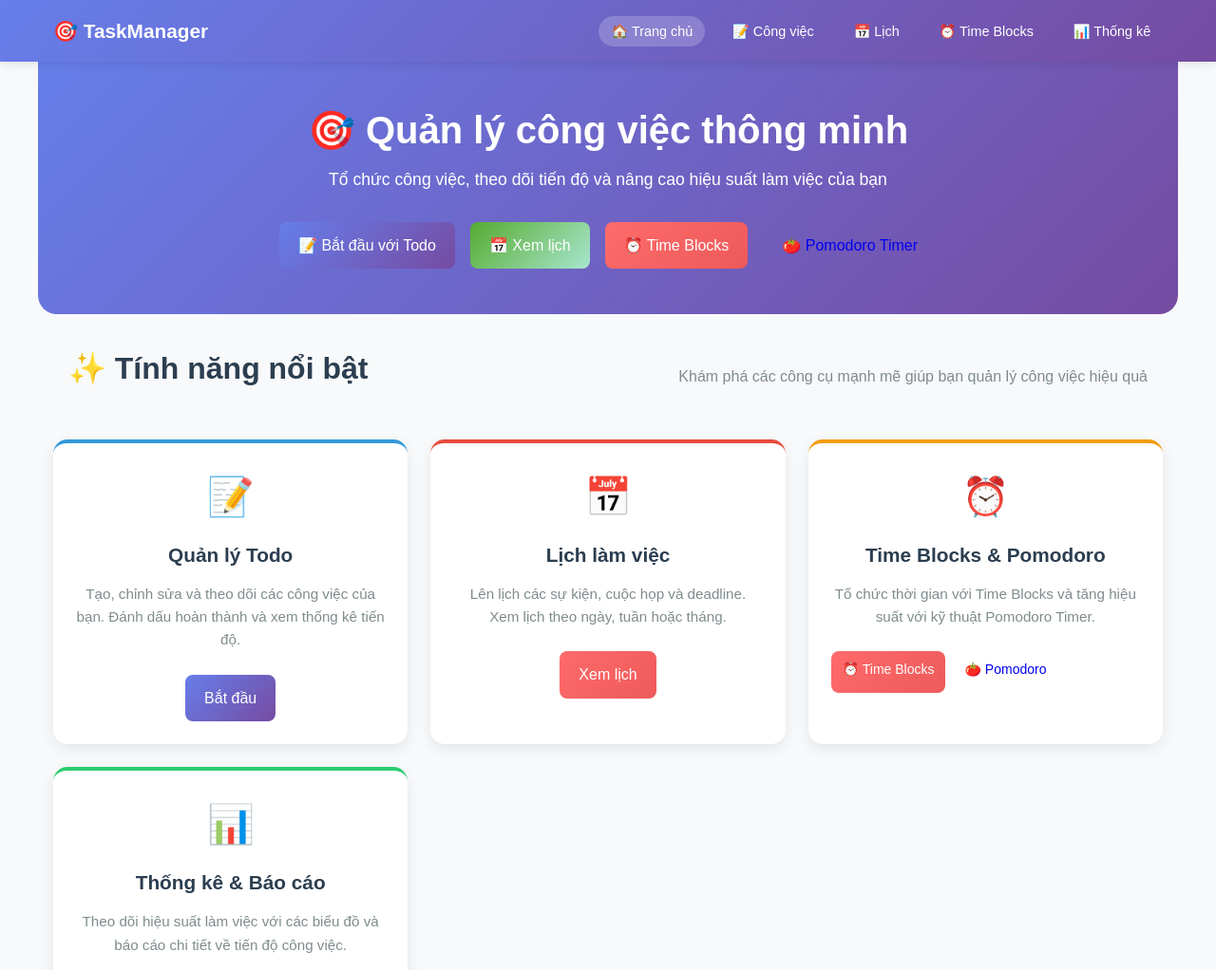
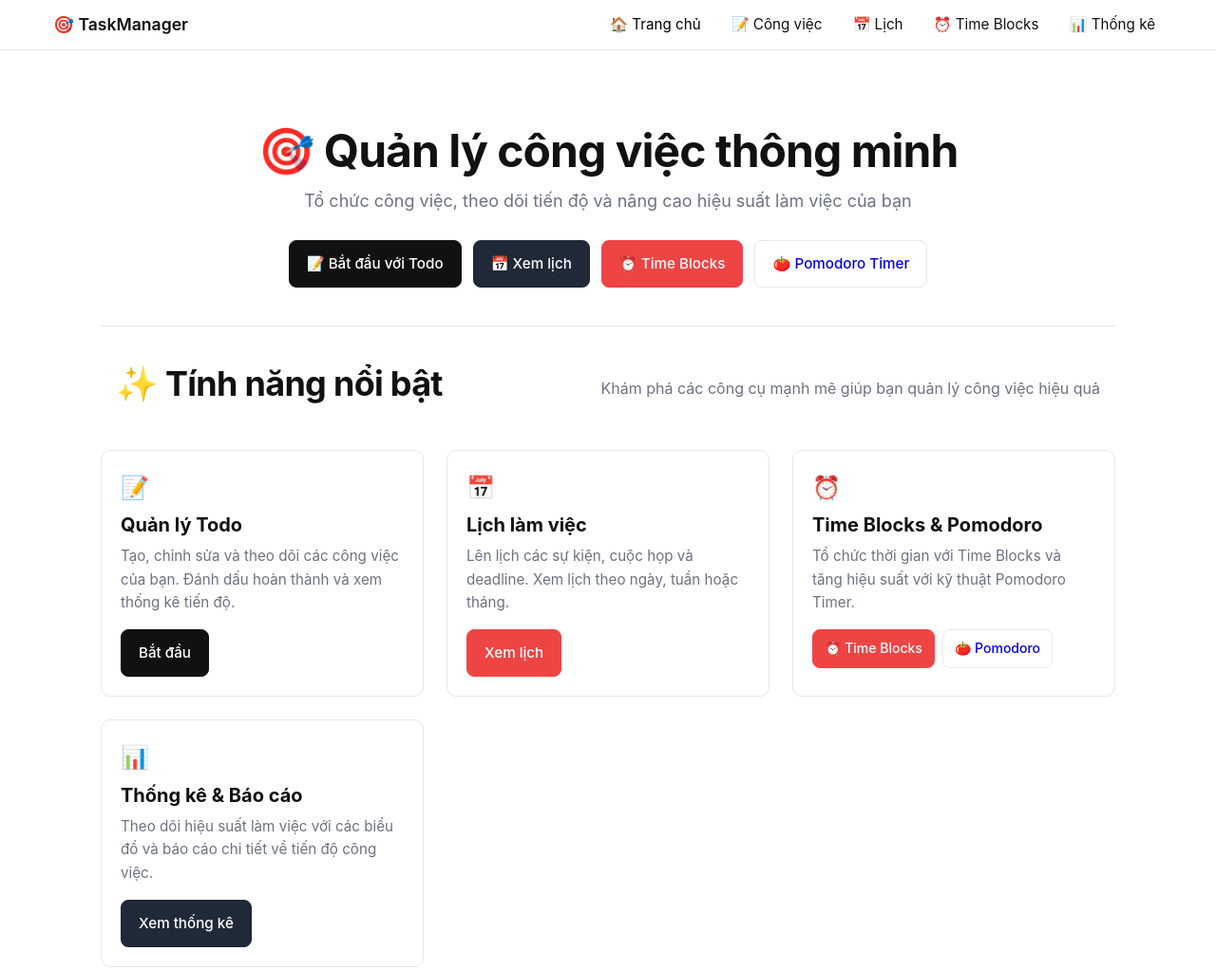
Before and after one commit to huongtn1112/manager-app, a plain HTML site: page index.html in a window 1280 px wide. Shown: the top 1022 px of the page at 95% size. Drawn offline with Linux system fonts and the light colour scheme.

Commit message:
style: minimal Apple-like aesthetic (global + homepage)

```diff
--- a/assets/css/main.css
+++ b/assets/css/main.css
@@ -6,19 +6,19 @@
 }
 
 body {
-    font-family: 'Arial', sans-serif;
+    font-family: -apple-system, BlinkMacSystemFont, 'Segoe UI', Roboto, 'Helvetica Neue', Arial, sans-serif;
     line-height: 1.6;
-    color: #333;
-    background-color: #f8f9fa;
+    color: #111;
+    background-color: #ffffff;
     /* Prevent horizontal scrolling on mobile */
     overflow-x: hidden;
 }
 
 /* Navigation */
 .navbar {
-    background: linear-gradient(135deg, #667eea 0%, #764ba2 100%);
-    padding: 1rem 0;
-    box-shadow: 0 2px 10px rgba(0, 0, 0, 0.1);
+    background: #ffffff;
+    padding: 0.75rem 0;
+    border-bottom: 1px solid #e5e7eb;
     position: sticky;
     top: 0;
     z-index: 1000;
@@ -35,9 +35,9 @@ body {
 }
 
 .logo {
-    color: white;
-    font-size: 1.3rem;
-    font-weight: bold;
+    color: #111;
+    font-size: 1.1rem;
+    font-weight: 600;
     text-decoration: none;
     display: flex;
     align-items: center;
@@ -55,25 +55,27 @@ body {
 }
 
 .nav-links a {
-    color: white;
+    color: #111;
     text-decoration: none;
-    padding: 0.5rem 0.8rem;
-    border-radius: 20px;
-    transition: all 0.3s ease;
+    padding: 0.25rem 0.5rem;
+    border-radius: 6px;
+    transition: color 0.2s ease;
     position: relative;
-    font-size: 0.9rem;
+    font-size: 0.95rem;
     white-space: nowrap;
 }
 
-.nav-links a:hover,
+.nav-links a:hover {
+    color: #555;
+}
+
 .nav-links a.active {
-    background: rgba(255, 255, 255, 0.2);
-    transform: translateY(-2px);
+    color: #000;
 }
 
 /* Container chung */
 .container {
-    max-width: 1200px;
+    max-width: 1100px;
     margin: 0 auto;
     padding: 1rem;
 }
@@ -85,82 +87,85 @@ body {
 }
 
 .page-title {
-    font-size: 2rem;
-    color: #2c3e50;
-    margin-bottom: 1rem;
+    font-size: 2.25rem;
+    color: #111;
+    margin-bottom: 0.5rem;
     word-wrap: break-word;
     hyphens: auto;
+    letter-spacing: -0.02em;
 }
 
 .page-subtitle {
     font-size: 1rem;
-    color: #7f8c8d;
+    color: #6b7280;
     line-height: 1.5;
 }
 
 /* Cards */
 .card {
-    background: white;
-    border-radius: 15px;
-    padding: 1.5rem;
+    background: #fff;
+    border-radius: 10px;
+    padding: 1.25rem;
     margin: 1rem 0;
-    box-shadow: 0 5px 15px rgba(0, 0, 0, 0.08);
-    transition: all 0.3s ease;
+    border: 1px solid #e5e7eb;
+    transition: background-color 0.2s ease;
     word-wrap: break-word;
 }
 
 .card:hover {
-    transform: translateY(-3px);
-    box-shadow: 0 8px 20px rgba(0, 0, 0, 0.12);
+    background-color: #fafafa;
 }
 
 /* Buttons */
 .btn {
-    padding: 12px 20px;
-    border: none;
+    padding: 12px 18px;
+    border: 1px solid #e5e7eb;
     border-radius: 8px;
     cursor: pointer;
-    font-size: 1rem;
+    font-size: 0.95rem;
     font-weight: 500;
     text-decoration: none;
     display: inline-block;
-    transition: all 0.3s ease;
+    transition: background-color 0.2s ease, color 0.2s ease, border-color 0.2s ease;
     text-align: center;
     /* Better mobile touch target */
-    min-height: 44px;
+    min-height: 40px;
     min-width: 44px;
     /* Prevent text wrapping in buttons */
     white-space: nowrap;
 }
 
 .btn-primary {
-    background: linear-gradient(135deg, #667eea 0%, #764ba2 100%);
-    color: white;
+    background: #111;
+    color: #fff;
+    border-color: #111;
 }
 
 .btn-primary:hover {
-    transform: translateY(-2px);
-    box-shadow: 0 5px 15px rgba(102, 126, 234, 0.4);
+    background: #000;
+    border-color: #000;
 }
 
 .btn-success {
-    background: linear-gradient(135deg, #56ab2f 0%, #a8e6cf 100%);
-    color: white;
+    background: #1f2937;
+    color: #fff;
+    border-color: #1f2937;
 }
 
 .btn-success:hover {
-    transform: translateY(-2px);
-    box-shadow: 0 5px 15px rgba(86, 171, 47, 0.4);
+    background: #111827;
+    border-color: #111827;
 }
 
 .btn-danger {
-    background: linear-gradient(135deg, #ff6b6b 0%, #ee5a5a 100%);
-    color: white;
+    background: #ef4444;
+    color: #fff;
+    border-color: #ef4444;
 }
 
 .btn-danger:hover {
-    transform: translateY(-2px);
-    box-shadow: 0 5px 15px rgba(255, 107, 107, 0.4);
+    background: #dc2626;
+    border-color: #dc2626;
 }
 
 /* Form elements */
@@ -223,8 +228,8 @@ body {
     }
 
     .nav-links a {
-        font-size: 0.8rem;
-        padding: 0.4rem 0.6rem;
+        font-size: 0.9rem;
+        padding: 0.25rem 0.5rem;
     }
 
     .container {
@@ -237,7 +242,7 @@ body {
     }
 
     .page-title {
-        font-size: 1.5rem;
+        font-size: 1.75rem;
         line-height: 1.2;
     }
 
@@ -276,10 +281,10 @@ body {
         font-size: 1.1rem;
     }
 
-    .nav-links a {
-        font-size: 0.7rem;
-        padding: 0.3rem 0.5rem;
-    }
+.nav-links a {
+    font-size: 0.8rem;
+    padding: 0.25rem 0.4rem;
+}
 
     .page-title {
         font-size: 1.3rem;
@@ -340,24 +345,23 @@ body {
 
 /* Sample Data & Empty States */
 .sample-data-btn {
-    background: linear-gradient(135deg, var(--primary-color), var(--accent-color));
-    border: none;
+    background: #111;
+    border: 1px solid #111;
     color: white;
-    padding: 1rem 2rem;
-    border-radius: 12px;
+    padding: 0.875rem 1.5rem;
+    border-radius: 10px;
     font-weight: 600;
-    font-size: 1rem;
+    font-size: 0.95rem;
     cursor: pointer;
-    transition: all 0.3s ease;
+    transition: background-color 0.2s ease;
     display: inline-flex;
     align-items: center;
     gap: 0.5rem;
-    box-shadow: 0 4px 15px rgba(0, 123, 255, 0.3);
 }
 
 .sample-data-btn:hover {
-    transform: translateY(-2px);
-    box-shadow: 0 6px 20px rgba(0, 123, 255, 0.4);
+    background: #000;
+    border-color: #000;
 }
 
 .sample-data-btn:disabled {
@@ -422,18 +426,18 @@ body {
 }
 
 .options-menu-trigger {
-    background: var(--gray-100);
-    border: 1px solid var(--gray-300);
-    color: var(--text-muted);
+    background: #f3f4f6;
+    border: 1px solid #e5e7eb;
+    color: #6b7280;
     padding: 0.5rem 0.75rem;
     border-radius: 6px;
     cursor: pointer;
-    transition: all 0.2s ease;
+    transition: background-color 0.2s ease;
 }
 
 .options-menu-trigger:hover {
-    background: var(--gray-200);
-    color: var(--text-dark);
+    background: #e5e7eb;
+    color: #111;
 }
 
 .options-menu-content {
@@ -441,9 +445,9 @@ body {
     top: 100%;
     right: 0;
     background: white;
-    border: 1px solid var(--gray-300);
+    border: 1px solid #e5e7eb;
     border-radius: 8px;
-    box-shadow: 0 4px 12px rgba(0, 0, 0, 0.1);
+    box-shadow: 0 8px 24px rgba(0, 0, 0, 0.05);
     min-width: 150px;
     z-index: 1000;
     display: none;
@@ -464,7 +468,7 @@ body {
 }
 
 .options-menu-item:hover {
-    background: var(--gray-100);
+    background: #f3f4f6;
 }
 
 .options-menu-item.btn-danger:hover {
--- a/index.html
+++ b/index.html
@@ -7,39 +7,37 @@
     <link rel="stylesheet" href="assets/css/main.css">
     <style>
         .hero-section {
-            background: linear-gradient(135deg, #667eea 0%, #764ba2 100%);
-            color: white;
+            background: #fff;
+            color: #111;
             text-align: center;
-            padding: 3rem 1rem;
-            margin: -1rem -1rem 2rem -1rem;
-            border-radius: 0 0 20px 20px;
+            padding: 4rem 1rem 2.5rem 1rem;
+            margin: 0 0 2rem 0;
+            border-radius: 0;
+            border-bottom: 1px solid #e5e7eb;
         }
 
         .hero-title {
-            font-size: 2.5rem;
-            margin-bottom: 1rem;
-            animation: fadeIn 1s ease-out;
-            line-height: 1.2;
-            word-wrap: break-word;
+            font-size: 3rem;
+            margin-bottom: 0.75rem;
+            line-height: 1.1;
+            letter-spacing: -0.02em;
         }
 
         .hero-subtitle {
-            font-size: 1.1rem;
-            opacity: 0.9;
-            margin-bottom: 2rem;
-            animation: fadeIn 1s ease-out 0.3s both;
-            line-height: 1.4;
-            max-width: 600px;
+            font-size: 1.125rem;
+            color: #6b7280;
+            margin-bottom: 1.75rem;
+            line-height: 1.5;
+            max-width: 680px;
             margin-left: auto;
             margin-right: auto;
         }
 
         .hero-buttons {
             display: flex;
-            gap: 1rem;
+            gap: 0.75rem;
             justify-content: center;
             flex-wrap: wrap;
-            animation: fadeIn 1s ease-out 0.6s both;
         }
 
         .feature-grid {
@@ -50,51 +48,50 @@
         }
 
         .feature-card {
-            background: white;
-            padding: 1.5rem;
-            border-radius: 15px;
-            text-align: center;
-            box-shadow: 0 5px 15px rgba(0, 0, 0, 0.08);
-            transition: all 0.3s ease;
-            border-top: 4px solid;
+            background: #fff;
+            padding: 1.25rem;
+            border-radius: 10px;
+            text-align: left;
+            border: 1px solid #e5e7eb;
+            transition: background-color 0.2s ease;
             word-wrap: break-word;
         }
 
-        .feature-card:nth-child(1) { border-top-color: #3498db; }
-        .feature-card:nth-child(2) { border-top-color: #e74c3c; }
-        .feature-card:nth-child(3) { border-top-color: #f39c12; }
-        .feature-card:nth-child(4) { border-top-color: #2ecc71; }
+        .feature-card:nth-child(1) {}
+        .feature-card:nth-child(2) {}
+        .feature-card:nth-child(3) {}
+        .feature-card:nth-child(4) {}
 
         .feature-card:hover {
-            transform: translateY(-5px);
-            box-shadow: 0 10px 20px rgba(0, 0, 0, 0.12);
+            background: #fafafa;
         }
 
         .feature-icon {
-            font-size: 2.5rem;
-            margin-bottom: 1rem;
+            font-size: 1.5rem;
+            margin-bottom: 0.5rem;
         }
 
         .feature-title {
-            font-size: 1.3rem;
-            color: #2c3e50;
-            margin-bottom: 1rem;
-            line-height: 1.3;
+            font-size: 1.25rem;
+            color: #111;
+            margin-bottom: 0.5rem;
+            line-height: 1.25;
         }
 
         .feature-description {
-            color: #7f8c8d;
+            color: #6b7280;
             line-height: 1.6;
-            margin-bottom: 1.5rem;
+            margin-bottom: 1rem;
             font-size: 0.95rem;
         }
 
         .stats-section {
-            background: #f8f9fa;
+            background: #fff;
             padding: 2rem 1rem;
-            border-radius: 15px;
+            border-radius: 10px;
             margin: 2rem 0;
             text-align: center;
+            border: 1px solid #e5e7eb;
         }
 
         .stats-grid {
```
